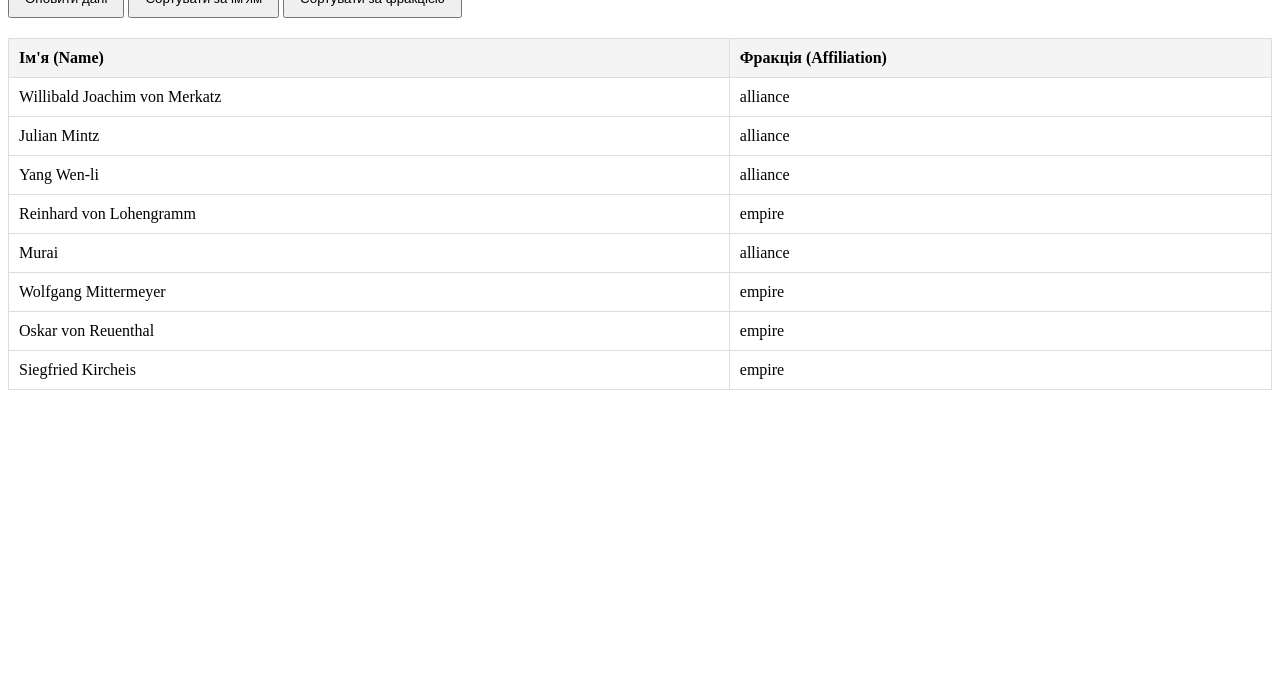
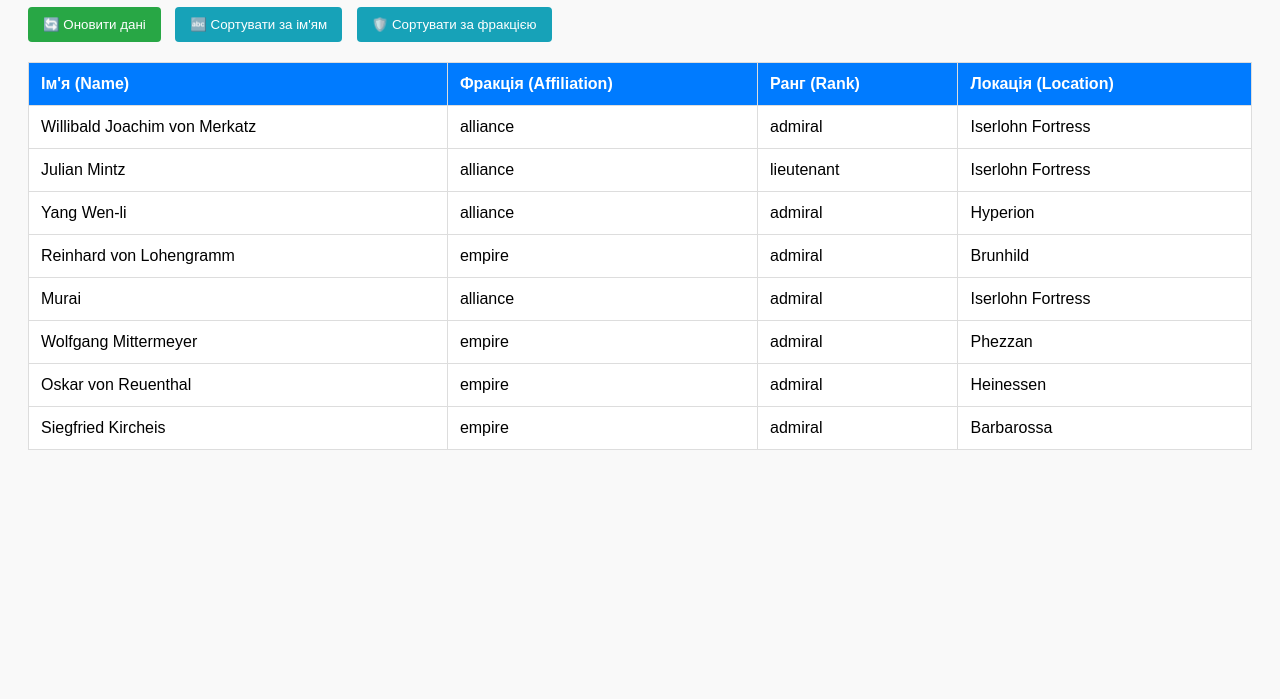
Before and after one commit to grechanyukartem-bit/dodatcove.lab7, a plain HTML site: page index.html in a window 1280 px wide. Shown: the part 101-800 px from the top of the page. Drawn offline with nearby package versions, Linux system fonts and the light colour scheme.

Commit message:
Enhance character table with new columns and styles
Updated the HTML structure and styling for better user experience. Added new columns for Rank and Location in the character table.

```diff
--- a/index.html
+++ b/index.html
@@ -2,25 +2,34 @@
 <html lang="uk">
 <head>
     <meta charset="UTF-8">
+    <meta name="viewport" content="width=device-width, initial-scale=1.0">
     <title>Динамічна таблиця jQuery</title>
+
     <script src="https://code.jquery.com/jquery-3.6.0.min.js"></script>
+
     <style>
-        table { width: 100%; border-collapse: collapse; margin-top: 20px; }
-        th, td { border: 1px solid #ddd; padding: 10px; text-align: left; }
-        th { background-color: #f4f4f4; cursor: pointer; }
-        th:hover { background-color: #e0e0e0; }
+        body { font-family: Arial, sans-serif; padding: 20px; background-color: #f9f9f9; }
+        table { width: 100%; border-collapse: collapse; margin-top: 20px; background: white; }
+        th, td { border: 1px solid #ddd; padding: 12px; text-align: left; }
+        th { background-color: #007bff; color: white; cursor: pointer; }
+        th:hover { background-color: #0056b3; }
         .controls { margin-bottom: 20px; }
-        button { padding: 10px 15px; cursor: pointer; }
+        button {
+            padding: 10px 15px; margin-right: 10px; cursor: pointer;
+            background-color: #28a745; color: white; border: none; border-radius: 4px;
+        }
+        button:hover { background-color: #218838; }
+        #sortName, #sortAffiliation { background-color: #17a2b8; }
     </style>
 </head>
 <body>
 
-    <h1>Список персонажів</h1>
+    <h1>Список персонажів (AJAX + JSON)</h1>
 
     <div class="controls">
-        <button id="loadData">Оновити дані</button>
-        <button id="sortName">Сортувати за ім'ям</button>
-        <button id="sortAffiliation">Сортувати за фракцією</button>
+        <button id="loadData">🔄 Оновити дані</button>
+        <button id="sortName">🔤 Сортувати за ім'ям</button>
+        <button id="sortAffiliation">🛡️ Сортувати за фракцією</button>
     </div>
 
     <table id="charactersTable">
@@ -28,59 +37,62 @@
             <tr>
                 <th>Ім'я (Name)</th>
                 <th>Фракція (Affiliation)</th>
+                <th>Ранг (Rank)</th>
+                <th>Локація (Location)</th>
             </tr>
         </thead>
-        <tbody>
-            </tbody>
+        <tbody></tbody>
     </table>
 
     <script>
         $(document).ready(function() {
             let characterData = [];
 
-            // Функція для отримання даних
+            // Функція отримання даних
             function fetchData() {
                 $.ajax({
-                    url: 'data.json',
+                    url: 'data.json', // Відносний шлях до файлу в тій же папці
                     method: 'GET',
                     dataType: 'json',
+                    cache: false, // Щоб браузер не кешував старі дані
                     success: function(data) {
                         characterData = data;
                         renderTable(characterData);
+                        console.log("Дані успішно завантажено");
                     },
                     error: function() {
-                        alert('Помилка при завантаженні даних. Перевірте доступ до API.');
+                        alert('Помилка завантаження! Відкрийте консоль (F12) для деталей.');
                     }
                 });
             }
 
-            // Функція для відображення таблиці
+            // Відображення таблиці
             function renderTable(data) {
                 const tbody = $('#charactersTable tbody');
-                tbody.empty(); // Очищуємо таблицю перед оновленням
-
+                tbody.empty();
                 $.each(data, function(index, item) {
-                    const row = `<tr>
+                    tbody.append(`<tr>
                         <td>${item.name}</td>
                         <td>${item.affiliation}</td>
-                    </tr>`;
-                    tbody.append(row);
+                        <td>${item.rank}</td>
+                        <td>${item.location}</td>
+                    </tr>`);
                 });
             }
 
             // Сортування
             function sortData(property) {
+                if (characterData.length === 0) return;
                 characterData.sort((a, b) => a[property].localeCompare(b[property]));
                 renderTable(characterData);
             }
 
-            // Обробники подій
-            $('#loadData').click(fetchData);
-            $('#sortName').click(() => sortData('name'));
-            $('#sortAffiliation').click(() => sortData('affiliation'));
+            // Кнопки
+            $('#loadData').on('click', fetchData);
+            $('#sortName').on('click', () => sortData('name'));
+            $('#sortAffiliation').on('click', () => sortData('affiliation'));
 
-            // Початкове завантаження
-            fetchData();
+            fetchData(); // Перший запуск
         });
     </script>
 </body>
```
